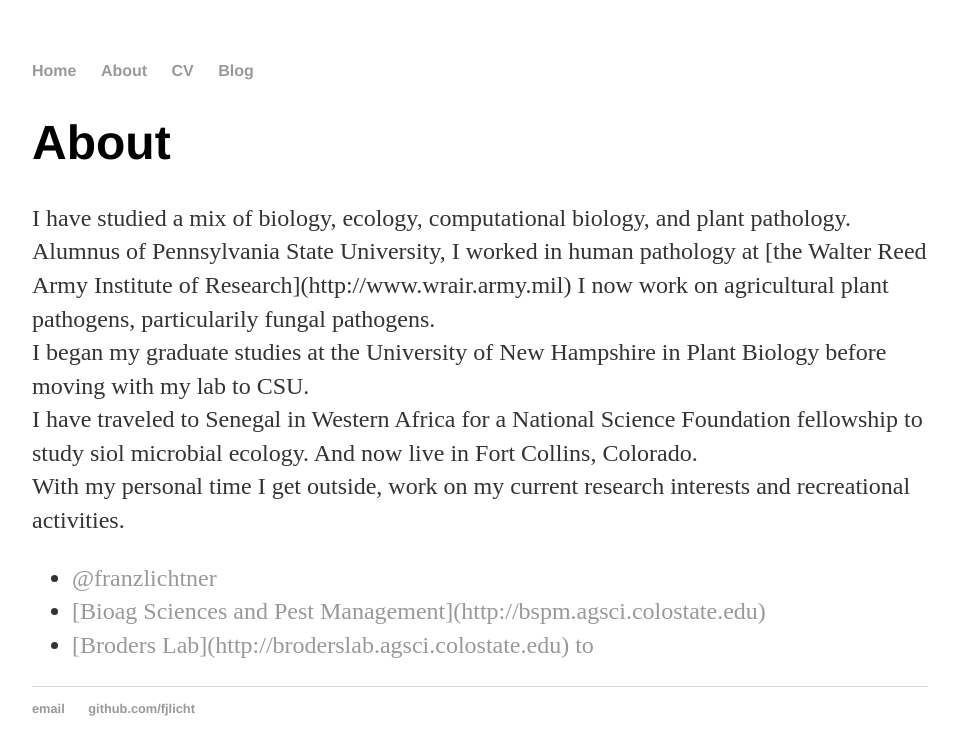
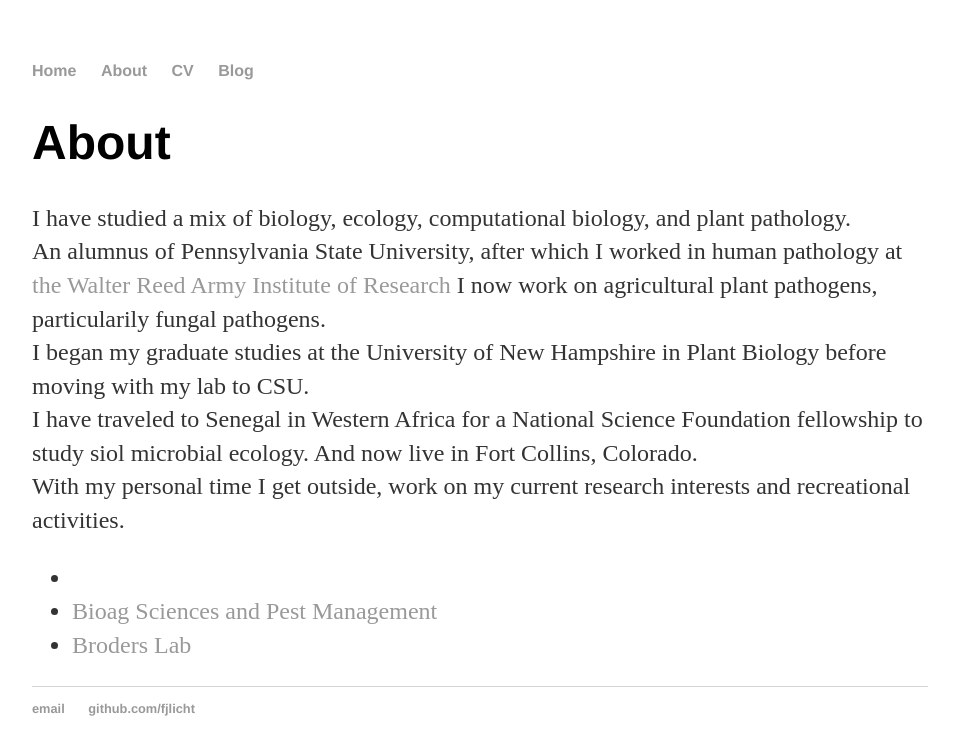
Before and after one commit to fjlicht/franzandanne.github.io, a Jekyll site: the page built from about/index.html, in a window 1280 px wide. Shown: the top 755 px of the page, without its empty margins (160-1118 px from the left). Built offline with Jekyll 4.4.1, drawn with Linux system fonts in a browser that asks for light colours.

Commit message:
Update index.html

```diff
--- a/about/index.html
+++ b/about/index.html
@@ -5,11 +5,11 @@ title: About Franz J Lichtner
 
 		<div class="about">
 			<h1>About</h1>
-      <p>I have studied a mix of biology, ecology, computational biology, and plant pathology.<br> Alumnus of Pennsylvania State University, I worked in human pathology at [the Walter Reed Army Institute of Research](http://www.wrair.army.mil) I now work on agricultural plant pathogens, particularily fungal pathogens.<br> I began my graduate studies at the University of New Hampshire in Plant Biology before moving with my lab to CSU.<br> I have traveled to Senegal in Western Africa for a National Science Foundation fellowship to study siol microbial ecology. And now live in Fort Collins, Colorado.<br> With my personal time I get outside, work on my current research interests and recreational activities.</p>
+      <p>I have studied a mix of biology, ecology, computational biology, and plant pathology.<br> An alumnus of Pennsylvania State University, after which I worked in human pathology at <a href=http://www.wrair.army.mil>the Walter Reed Army Institute of Research</a> I now work on agricultural plant pathogens, particularily fungal pathogens.<br> I began my graduate studies at the University of New Hampshire in Plant Biology before moving with my lab to CSU.<br> I have traveled to Senegal in Western Africa for a National Science Foundation fellowship to study siol microbial ecology. And now live in Fort Collins, Colorado.<br> With my personal time I get outside, work on my current research interests and recreational activities.</p>
 
 			<ul class="contacts">
-				<li><a href="#">@franzlichtner</a></li>
-				<li><a href="#">[Bioag Sciences and Pest Management](http://bspm.agsci.colostate.edu)</a></li>
-				<li><a href="#">[Broders Lab](http://broderslab.agsci.colostate.edu) to</a></li>
+				<li><a href=@franzlichtner></a></li>
+				<li><a href=http://bspm.agsci.colostate.edu>Bioag Sciences and Pest Management</a></li>
+				<li><a href=http://broderslab.agsci.colostate.edu>Broders Lab</a></li>
 				</ul>
 		</div>
```
